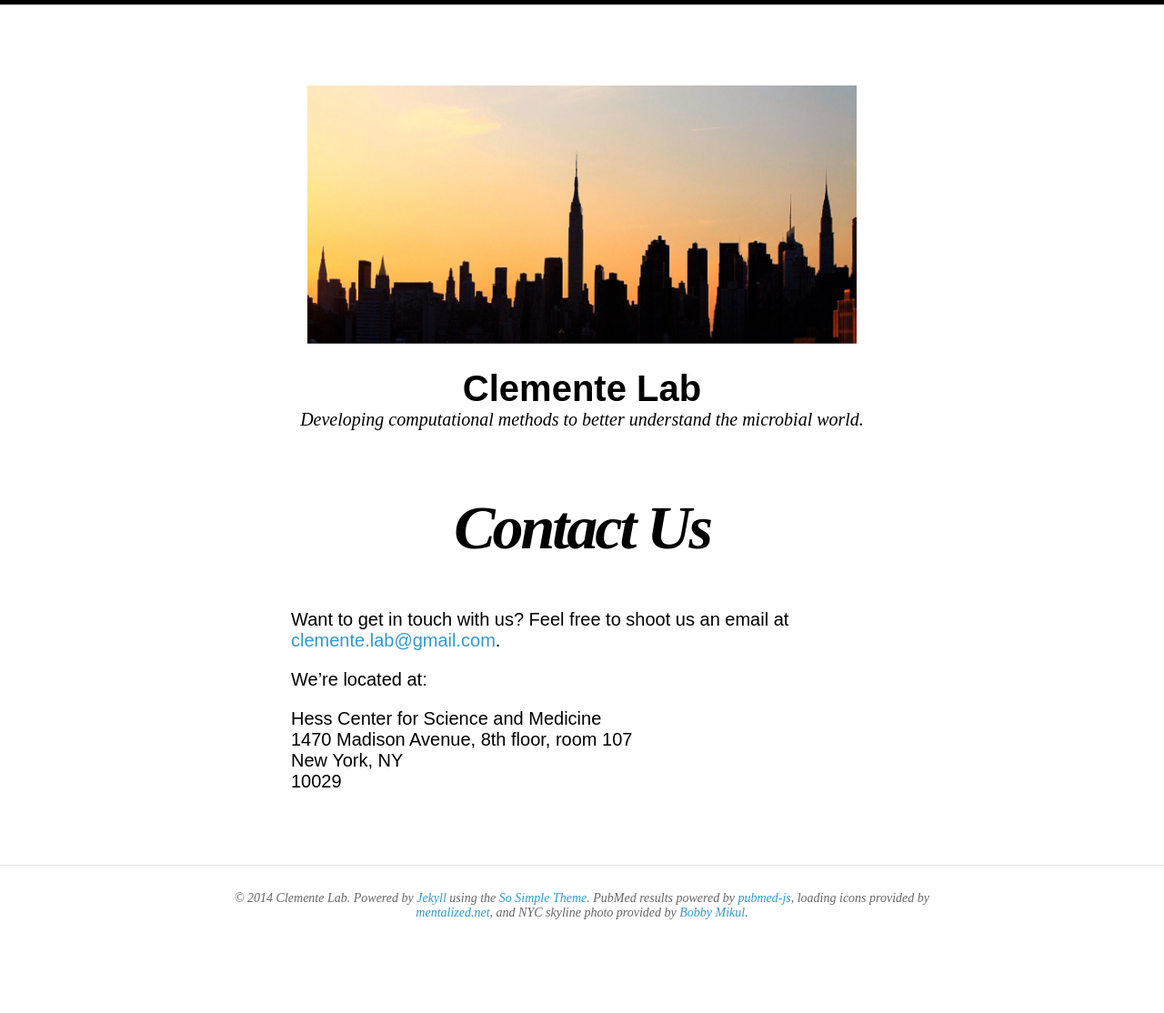
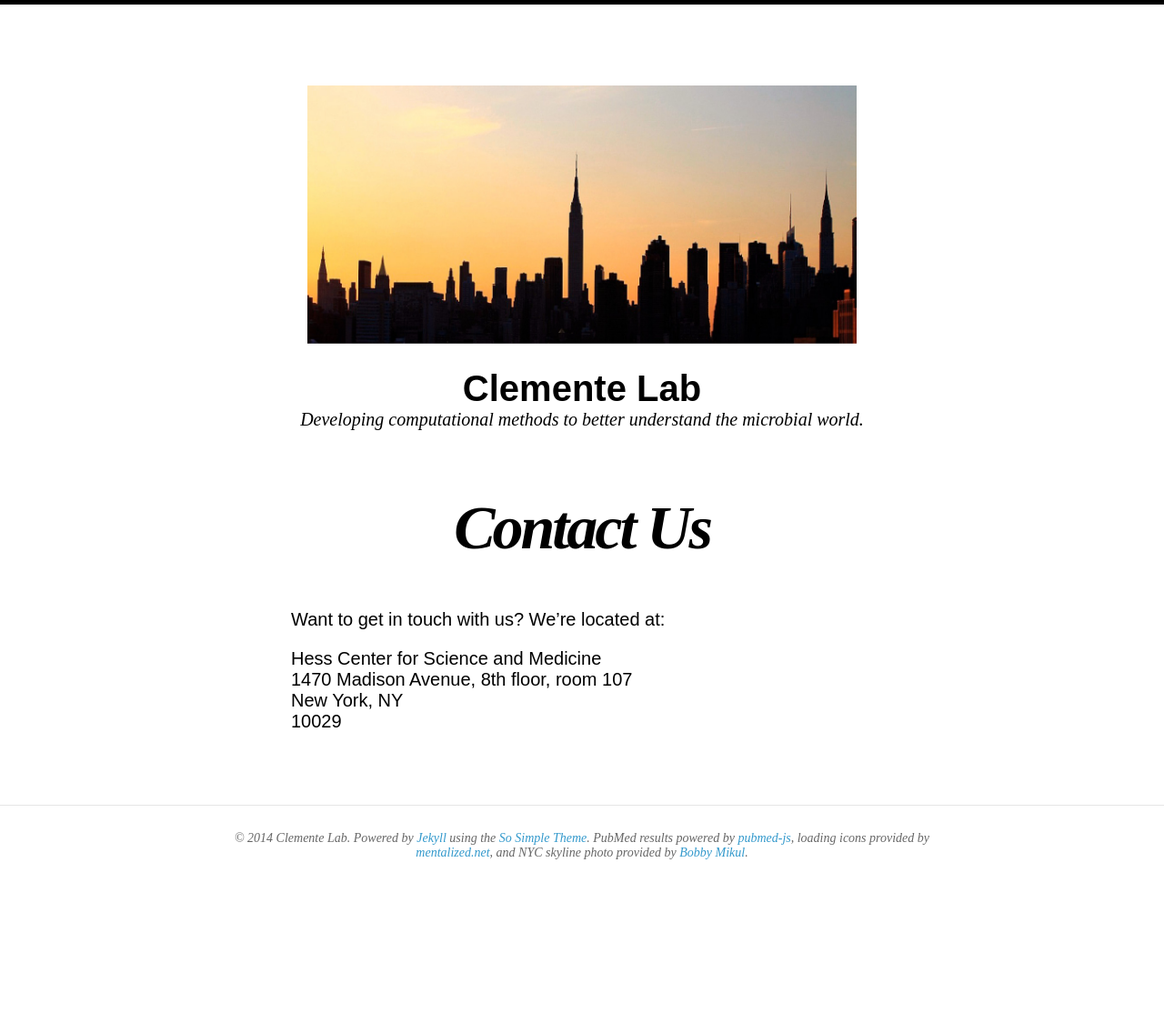
Before and after one commit to clemente-lab/clemente-lab.github.com, a Jekyll site: the page built from contact.md, in a window 1280 px wide. Shown: the whole page at 91% size. Built offline with Jekyll 4.4.1, drawn with Linux system fonts in a browser that asks for light colours; nearby versions of some CDN libraries; Markdown is read by kramdown in place of the engine named in the settings; after the commit the page ends 1048 px from its top, so only the background shows below that.

Commit message:
remove lab email

```diff
--- a/contact.md
+++ b/contact.md
@@ -5,10 +5,7 @@ title: Contact Us
 tags: [contact, email, correspondence, address]
 ---
 
-Want to get in touch with us? Feel free to shoot us an email at
-<clemente.lab@gmail.com>.
-
-We're located at:
+Want to get in touch with us? We're located at:
 
 Hess Center for Science and Medicine
 1470 Madison Avenue, 8th floor, room 107
```
Also changed, not shown: openings.md (+1 -1 lines).
